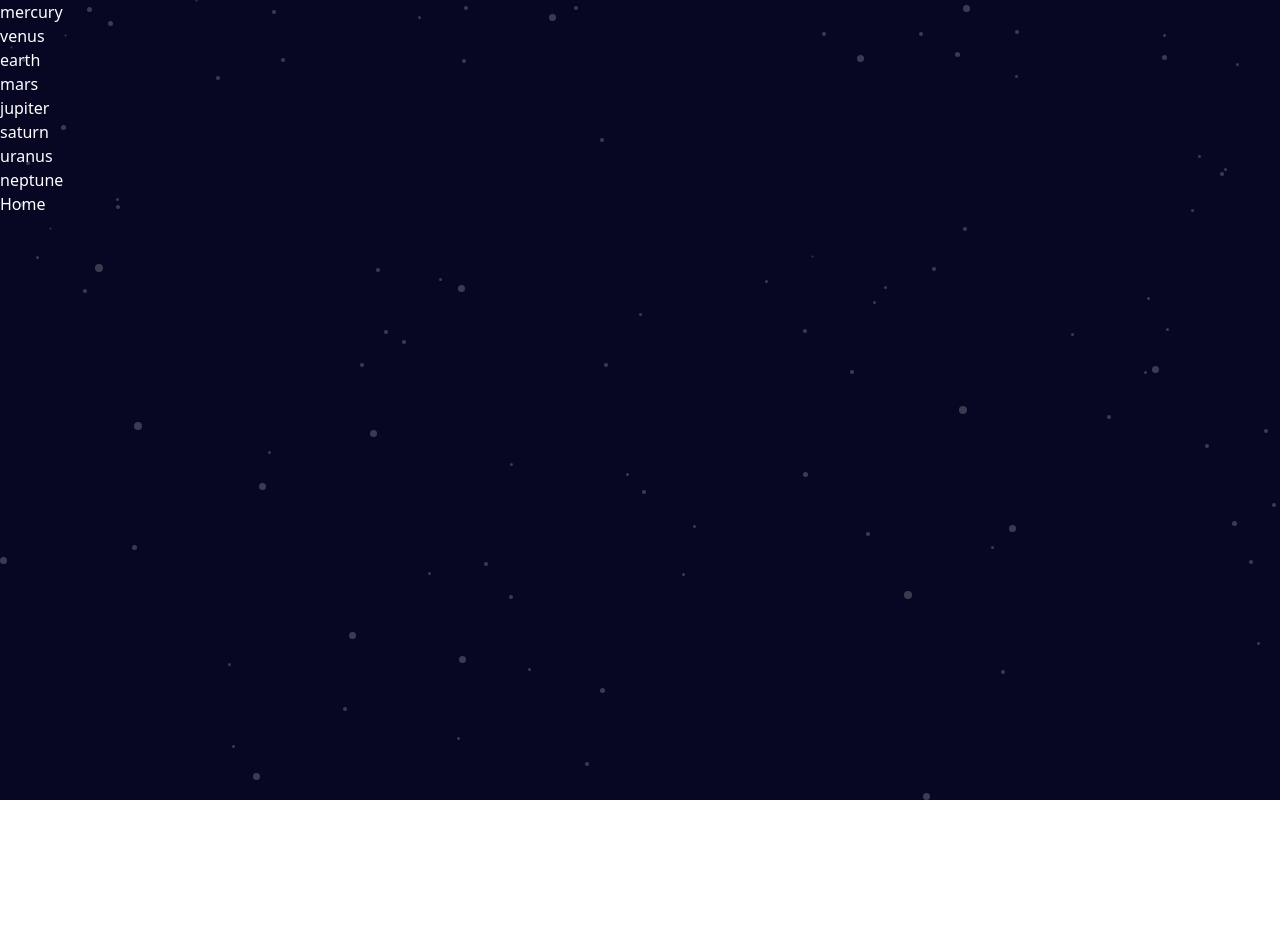
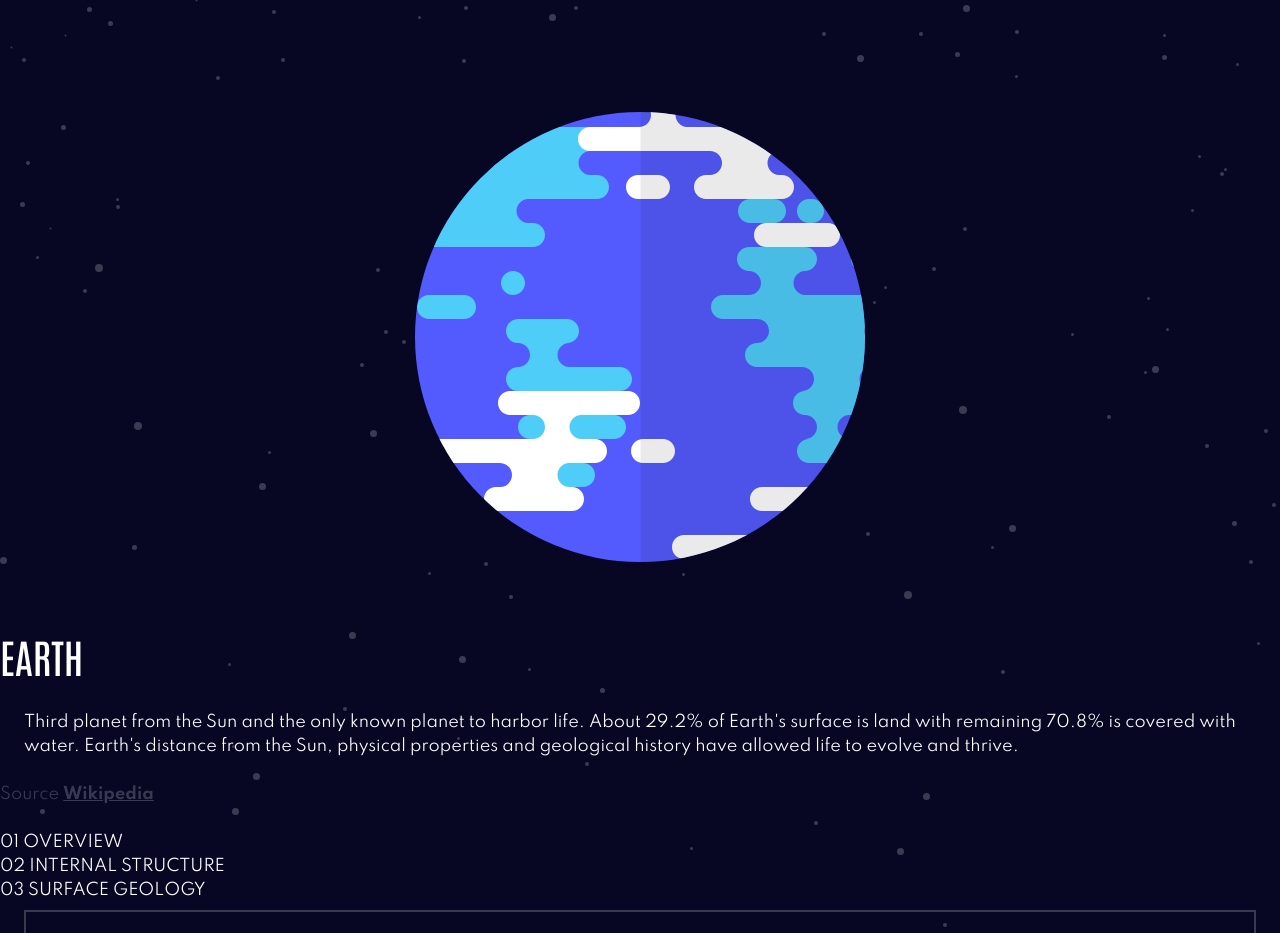
Before and after one commit to epalacio/portfolio-planets, a React (Create React App) app: page / in a window 1280 px wide. Shown: the top 933 px of the page. Before the commit the page ends 800 px from the top, so only its background shows below. Built offline with nearby package versions, Linux system fonts and the light colour scheme.

Commit message:
added first styling for planetCard

```diff
--- a/src/App.js
+++ b/src/App.js
@@ -1,6 +1,7 @@
 import React,{useState,useEffect} from 'react';
 
 import Home from './pages/Home';
+import Planet from './pages/PlanetPage';
 
 const App = () => {
 
@@ -20,11 +21,12 @@ const App = () => {
   },[])
 
   return (
-    <div className="App h-screen text-fontWhite">
-      {planets.map(planet => {
+    <div className="App h-full text-fontWhite">
+      <Planet/>
+      {/* {planets.map(planet => {
         return <p key={planet.id}>{planet.name.toLowerCase()}</p>
       })}
-      <Home planetsDB={planets}/>
+      <Home planetsDB={planets}/> */}
     </div>
   );
 }
--- a/src/index.css
+++ b/src/index.css
@@ -4,6 +4,7 @@
 
 body {
   margin: 0;
+  font-family: 'Spartan', sans-serif;
 }
 
 .App {
--- a/src/pages/PlanetPage.jsx
+++ b/src/pages/PlanetPage.jsx
@@ -0,0 +1,66 @@
+import earthImg from '../assets/planet-earth.svg'
+
+const Planet = () => {
+
+    const contentTitles = {
+        'mobileButtons': ['OVERVIEW', 'STRUCTURE', 'SURFACE'],
+        'buttons': ['OVERVIEW', 'INTERNAL STRUCTURE', 'SURFACE GEOLOGY'],
+        'footerBoxes': [
+            ['ROTATION TIME', '0.99 DAYS'],
+            ['REVOLUTION TIME', '365.26 DAYS'],
+            ['RADIUS', '6,371 KM'],
+            ['AVERAGE TEMP', '16°C']
+        ]
+    }
+
+    return (
+        <section className='pb-12 pt-0 sm:pt-12'>
+            <div className='block md:hidden flex justify-around border-t-2 border-b-2 border-cloudBurst'>
+                {contentTitles.mobileButtons.map((button, i) => {
+                    return (
+                        <div className='py-4 '>
+                            <a href='/'className='text-mobileButtons py-4 border-b-4 border-earth'>{button}</a>
+                        </div>
+                    )
+                })}
+            </div>
+            <div>
+                {/* Main section with planet and description */}
+                <div>
+                    <img className='my-16 mx-auto max-w-mobileEarth sm:max-w-tabletEarth lg:max-w-desktopEarth' src={earthImg} alt="Planet earth illustration" />
+                    {/* Description and buttons */}
+                    <div>
+                        {/* Description */}
+                        <div className='text-center sm:text-left'>
+                            <h2 className='font-antonio text-planetNameMobile md:planetNameTablet lg:planetNameDesktop'>EARTH</h2>
+                            <p className='p-6'>Third planet from the Sun and the only known planet to harbor life. About 29.2% of Earth's surface is land with remaining 70.8% is covered with water. Earth's distance from the Sun, physical properties and geological history have allowed life to evolve and thrive.</p>
+                            <p className='text-cloudBurst pb-6'>Source <a href="https://en.wikipedia.org/wiki/Earth" target='_blank' rel='noreferrer' className='underline font-bold'>Wikipedia</a> </p>
+                        </div>
+                        {/* Buttons */}
+                        <div className='hidden md:block'>
+                            {contentTitles.buttons.map((button, i) => {
+                                return (
+                                <div>{`0${i + 1}`} <span>{button}</span></div>
+                                )
+                            })}
+                        </div>
+                    </div>
+                </div>
+                {/* Footer facts section */}
+                <div className='px-6'>
+                    {/* Footer boxes */}
+                    {contentTitles.footerBoxes.map((box) => {
+                        return (
+                            <div className='border-2 border-cloudBurst flex justify-between items-center p-4 my-2 '>
+                                <p className='text-titles text-mobileButtons text-spartan'>{box[0]}</p>
+                                <h3 className='font-antonio text-boxContent'>{box[1]}</h3>
+                            </div>
+                        )
+                    })}
+                </div>
+            </div>
+        </section>
+    );
+}
+
+export default Planet;
--- a/tailwind.config.js
+++ b/tailwind.config.js
@@ -2,11 +2,13 @@ module.exports = {
   purge: ['./src/**/*.{js,jsx,ts,tsx}', './public/index.html'],
   darkMode: false, // or 'media' or 'class'
   theme: {
+    extend: {
       colors: {
         background: '#070724',
         hoverBackground: '#38384F',
         fontWhite: '#ffffff',
         titles: '#838391',
+        cloudBurst: '#393950',
         mercury: '#419EBB',
         venus: '#EDA249',
         earth: '#6F2ED6',
@@ -19,6 +21,19 @@ module.exports = {
       fontFamily: {
         'antonio': ['Antonio', 'sans-serif'],
         'spartan': ['Spartan', 'sans-serif'],
+      },
+      fontSize: {
+        'mobileButtons': '12px',
+        'planetNameMobile': '40px',
+        'planetNameTablet': '48px',
+        'planetNameDesktop': '80px',
+        'boxContent': '20px'
+      },
+      maxWidth: {
+        'mobileEarth': '173px',
+        'tabletEarth': '285px',
+        'desktopEarth': '450px'
+      }
     }
   },
   variants: {
```
Lines whose indentation alone changed are shown as unchanged.
